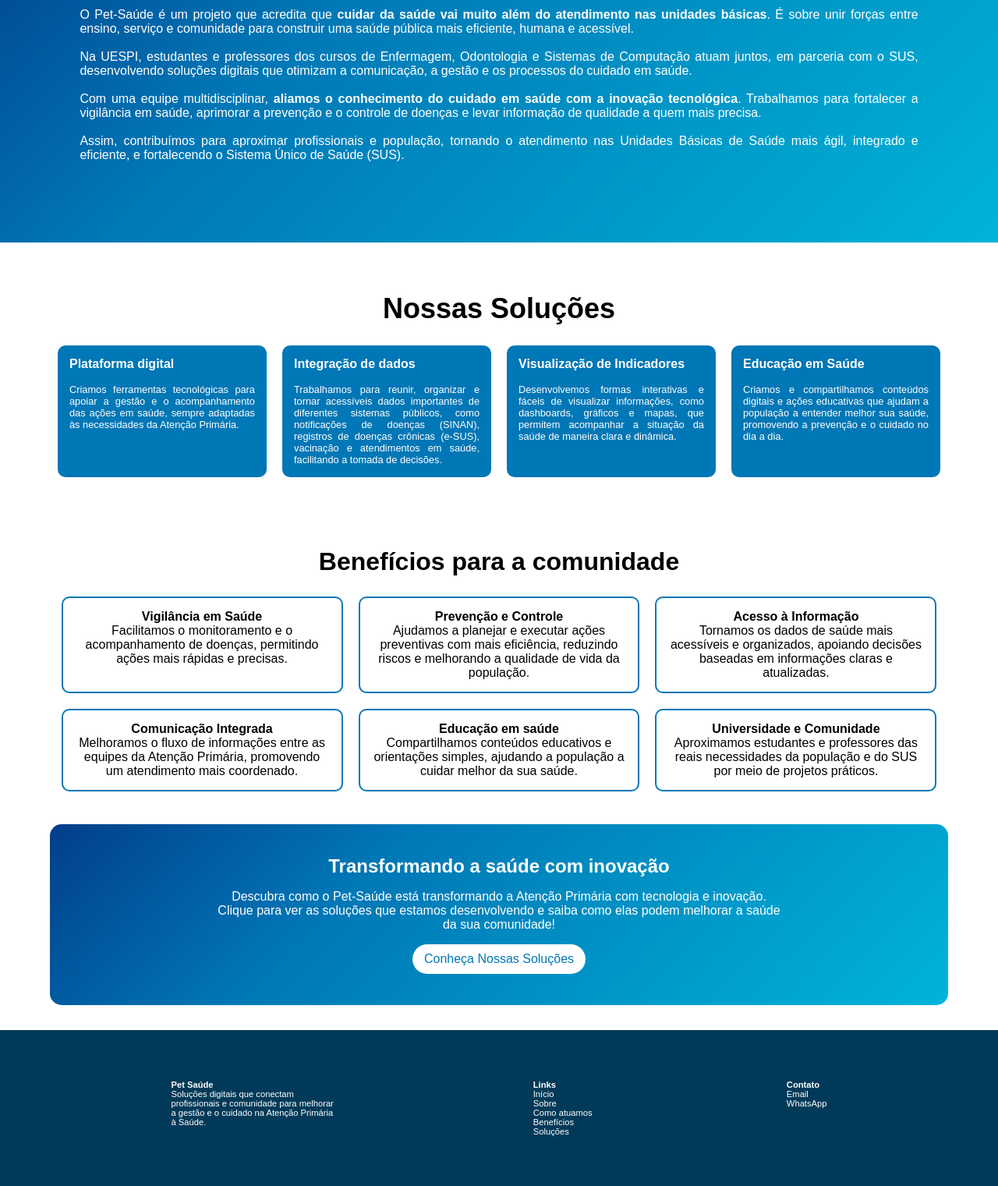
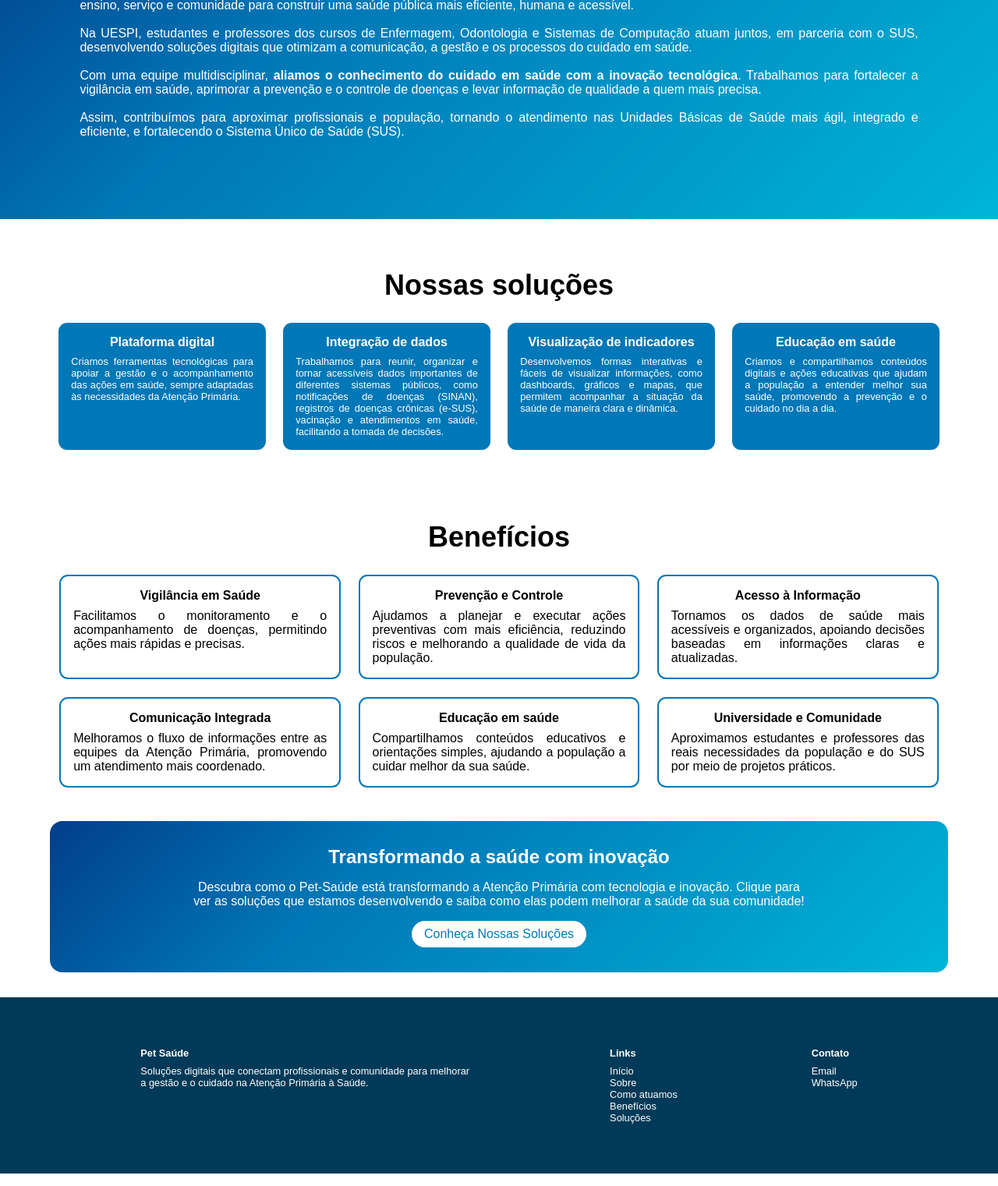
Before and after one commit to eumarianamota/pet-saude, a plain HTML site: page index.html in a window 1280 px wide. Shown: the part 966-2487 px from the top of the page at 78% size. Drawn offline with Linux system fonts and the light colour scheme.

Commit message:
commiting

```diff
--- /dev/null
+++ b/css/responsivity.css
@@ -0,0 +1,45 @@
+@media (min-width: 615px) {
+    #home {
+        text-align: start;
+    }
+
+    #home .content h1{
+        width: 34rem;
+        text-align: justify;
+    }
+
+    #about h2{
+        text-align: center;
+    }
+
+    .overview-benefits {
+        display: flex;
+        justify-content: center;
+        flex-wrap: wrap;
+    }
+
+    .benefit {
+        width: 30%;
+    }
+}
+
+@media (min-width: 910px) {
+    .methods {
+        display: flex;
+        justify-content: center;
+        flex-wrap: wrap;
+        text-align: justify;
+    }
+
+    .method {
+        flex: 1 1 0;
+    }
+
+    #call-to-action .content {
+        width: 70%
+    }
+
+    footer {
+        font-size: 0.8rem;
+    }
+}
--- a/css/style.css
+++ b/css/style.css
@@ -29,7 +29,6 @@
 }
 
 #home .content h1 {
-    margin-bottom: 0.5rem;
     font-size: 1.75rem;
 }
 
@@ -37,10 +36,12 @@
     margin-top: 1rem;
     color: white;
     background-color: var(--primary-color);
-    padding: 10px 15px;
+    padding: 0.5rem 0.7rem;
     border: var(--primary-color) solid;
     border-radius: 30px;
     transition: 0.5s;
+    text-align: start;
+
 }
 
 .btn-plus:hover, .btn-contact:hover {
@@ -51,18 +52,13 @@
 
 #about {
     background: var(--gradient);
-    text-align: start;
+    text-align: justify;
     padding: 8% 8%;
     color: white;
 }
 
 #about h2 {
-    margin-bottom: 2rem;
-    font-size: 2.25rem;
-}
-
-#about img {
-    display: none;
+    margin-bottom: 1rem;
 }
 
 #work-method {
@@ -75,17 +71,22 @@
     font-size: 2.25rem;
 }
 
+.method h4 {
+    margin-bottom: 0.5rem;
+    text-align: center;
+}
+
 .method p {
-    padding-top: 1rem;
+    text-align: justify;
     font-size: 0.8rem;
 }
 
 .method {
     background-color: var(--primary-color);
     color:white;
-    border-radius: 10px;
-    padding: 15px 15px;
-    margin: 10px;
+    border-radius: 0.7rem;
+    padding: 1rem;
+    margin: 0.7rem;
     transition: 0.5s;
 }
 
@@ -93,7 +94,6 @@
     background-color: var(--secondary-color);
     transition: 0.5s;
 }
-
 
 #benefits {
     padding: 0 3%;
@@ -103,22 +103,28 @@
 
 #benefits h2{
     text-align: center;
-    font-size: 2rem;
+    font-size: 2.25rem;
     margin-bottom: 1rem;
+}
+
+.benefit h4 {
+    text-align: center;
+    margin-bottom: 0.5rem;
 }
 
 .benefit {
     border: var(--primary-color) solid 2px;
-    padding: 15px 15px;
-    margin: 10px;
-    border-radius: 10px;
-    transition: 0.5s;
-    text-align: center;
+    padding: 1rem;
+    margin: 0.7rem;
+    border-radius: 0.7rem;
+    transition: 0.3s;
+    text-align: justify;
 }
 
 .benefit:hover {
-    background-color: var(--secondary-color);
-    transition: 0.5s;
+    background: var(--gradient);
+    color: white;
+    transition: 0.3s;
 }
 
 #call-to-action {
@@ -129,8 +135,8 @@
     align-items: center;
 
     background: var(--gradient);
-    padding: 15px 20px;
-    border-radius: 15px;
+    padding: 2rem 1rem;
+    border-radius: 1rem;
 
     text-align: center;
     color: white;
@@ -138,12 +144,12 @@
 
 #call-to-action p {
     margin: 1rem 0;
-    font-size: 0.8rem;
+    font-size: 1rem;
 }
 
 .btn-cta {
-    padding: 10px 15px;
-    border-radius: 30px;
+    padding: 0.5rem 1rem;
+    border-radius: 3rem;
     color: var(--primary-color);
     border: white;
     background-color: white;
@@ -165,9 +171,12 @@ footer {
     display: flex;
 
     justify-content: space-around;
-    column-gap: 15px;
+    column-gap: 1rem;
 }
 
+footer h4 {
+    padding-bottom: 0.5rem;
+}
 
 .overview-section {
     width: 40%;
@@ -177,87 +186,3 @@ a {
     text-decoration: none;
     color: white;
 }
-
-
-@media (min-width: 615px) {
-    .overview-benefits {
-        display: flex;
-        justify-content: center;
-        flex-wrap: wrap;
-    }
-
-    .benefit {
-        width: 30%;
-    }
-
-    .overview-section {
-        width: 20%;
-    }
-
-    #home .content h1 {
-        font-size: 1.5rem;
-    }
-
-}
-
-@media (min-width: 910px) {
-    #home {
-        text-align: start;
-    }
-
-    #home .content h1{
-        width: 34rem;
-        padding-top: 1rem;
-        padding-bottom: 1rem;
-        padding-right: 5rem;
-        text-align: justify;
-    }
-
-    .btn-plus, .btn-contact {
-        padding: 15px 20px;
-        text-align: start;
-    }
-
-    #about {
-        text-align: center;
-    }
-
-    .about-container {
-        margin-top: 2rem;
-        text-align: justify;
-
-        display: flex;
-        justify-content: center;
-        align-items: flex-start;
-    }
-
-    .methods {
-        display: flex;
-        justify-content: center;
-        flex-wrap: wrap;
-        text-align: justify;
-    }
-
-    .method {
-        flex: 1 1 0;
-    }
-
-    #call-to-action .content {
-        padding: 25px;
-        width: 70%
-    }
-
-    #call-to-action p {
-        font-size: 1rem;
-    }
-
-    .btn-cta {
-        padding: 10px 15px;
-        font-size: 1rem;
-    }
-
-    footer {
-        font-size: 0.7rem;
-    }
-
-}
--- a/index.html
+++ b/index.html
@@ -4,25 +4,23 @@
     <meta charset="UTF-8">
     <meta name="viewport" content="width=device-width, initial-scale=1.0">
     <link rel="stylesheet" href="css/style.css">
+    <link rel="stylesheet" href="css/responsivity.css">
     <title>Pet Saúde</title>
 </head>
 <body>
     <div id="home">
         <div class="content">
-            <h1>PET SAÚDE: Desenvolvimento e implantação de soluções digitais para otimizar a comunicação e gestão da Atenção Primária à Saúde</h1>
+            <h1>PET SAÚDE: desenvolvimento e implantação de soluções digitais para otimizar a comunicação e gestão da atenção primária à saúde</h1>
             <div class="buttons">
-                <a href="#about"><button class="btn-plus">Saber Mais</button></a>
-                <a href="#work-method"><button class="btn-contact">Nossas Soluções</button></a>
+                <a href="#about"><button class="btn-plus">Saber mais</button></a>
+                <a href="#work-method"><button class="btn-contact">Nossas soluções</button></a>
             </div>
         </div>
     </div>
 
     <div id="about">
-        <h2>Sobre o Pet Saúde</h2>
+        <h2>Pet saúde</h2>
         <div class="about-container">
-            <div class="image">
-                <img src="images/doctor-2.jpg" alt="">
-            </div>
             <div class="content">
                 <p>O Pet-Saúde é um projeto que acredita que <strong>cuidar da saúde vai muito além do atendimento nas unidades básicas</strong>. É sobre unir forças entre ensino, serviço e comunidade para construir uma saúde pública mais eficiente, humana e acessível. <br> <br>
 
@@ -36,7 +34,7 @@
     </div>
 
     <div id="work-method">
-        <h2>Nossas Soluções</h2>
+        <h2>Nossas soluções</h2>
         <div class="methods">
             <div class="method">
                 <h4>Plataforma digital</h4>
@@ -47,18 +45,18 @@
                 <p>Trabalhamos para reunir, organizar e tornar acessíveis dados importantes de diferentes sistemas públicos, como notificações de doenças (SINAN), registros de doenças crônicas (e-SUS), vacinação e atendimentos em saúde, facilitando a tomada de decisões.</p>
             </div>
             <div class="method">
-                <h4>Visualização de Indicadores</h4>
+                <h4>Visualização de indicadores</h4>
                 <p>Desenvolvemos formas interativas e fáceis de visualizar informações, como dashboards, gráficos e mapas, que permitem acompanhar a situação da saúde de maneira clara e dinâmica.</p>
             </div>
             <div class="method">
-                <h4>Educação em Saúde</h4>
+                <h4>Educação em saúde</h4>
                 <p>Criamos e compartilhamos conteúdos digitais e ações educativas que ajudam a população a entender melhor sua saúde, promovendo a prevenção e o cuidado no dia a dia.</p>
             </div>
         </div>
     </div>
 
     <div id="benefits">
-        <h2>Benefícios para a comunidade</h2>
+        <h2>Benefícios</h2>
         <div class="overview-benefits">
             <div class="benefit">
                 <h4>Vigilância em Saúde</h4>
```
Also changed, not shown: images/doctor-2.jpg (deleted), images/pet-saude.png (deleted).
